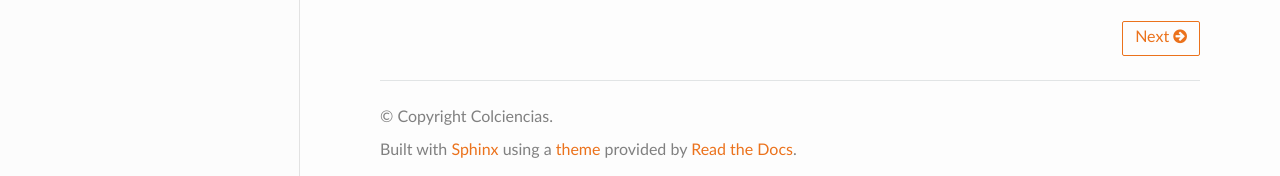
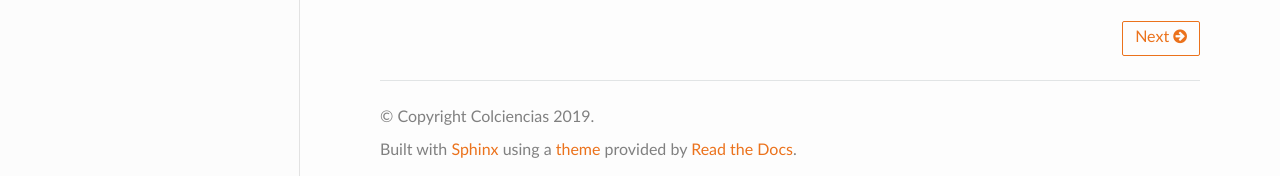
Before and after one commit to rcic/openaire4, a Sphinx documentation site: the page built from docs/index.rst, in a window 1280 px wide and 978 px high. Shown: the part 802-978 px from the top of the window. Built offline with Sphinx 7.4.7 and the Read the Docs theme 2.0.0, drawn with Linux system fonts in a browser that asks for light colours; some web fonts are replaced; a script that is not in the unit is left out.

Commit message:
copyright

```diff
--- a/docs/conf.py
+++ b/docs/conf.py
@@ -58,7 +58,7 @@ master_doc = 'index'
 
 # General information about the project.
 project = u'Directrices para repositorios institucionales de investigación de la Red Colombiana de Información Científica (RedCol) 2019'
-copyright = u'Colciencias'
+copyright = u'Colciencias 2019'
 
 # The version info for the project you're documenting, acts as replacement for
 # |version| and |release|, also used in various other places throughout the
```
